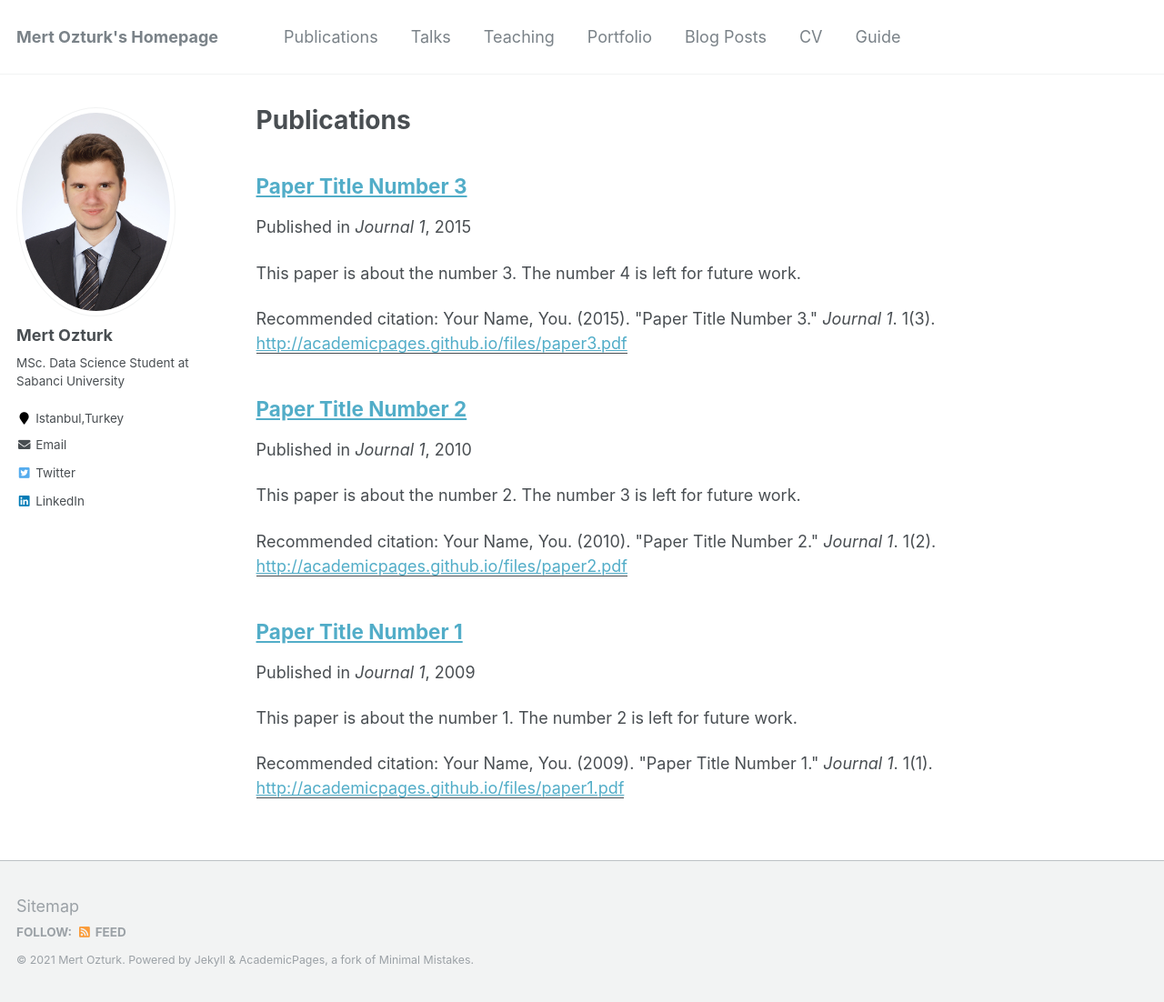
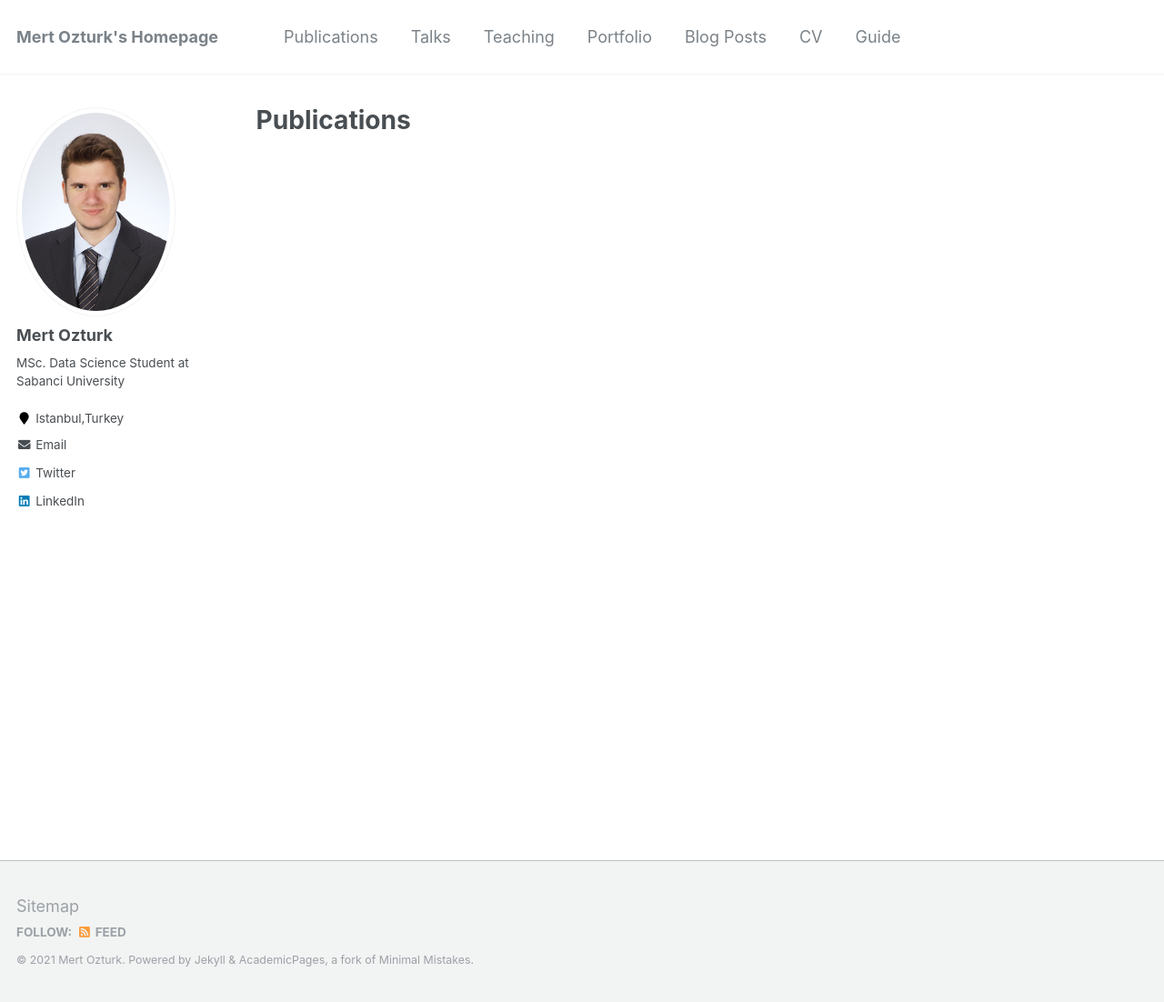
Before and after one commit to merttozturrk/merttozturrk.github.io, a Jekyll site: the page built from _pages/publications.md, in a window 1280 px wide and 1102 px high. Shown: the whole window at 91% size. Built offline with Jekyll 4.4.1, drawn with Linux system fonts in a browser that asks for light colours.

Commit message:
Publications

```diff
--- a/_publications/2009-10-01-paper-title-number-1.md
+++ /dev/null
@@ -1,15 +0,0 @@
----
-title: "Paper Title Number 1"
-collection: publications
-permalink: /publication/2009-10-01-paper-title-number-1
-excerpt: 'This paper is about the number 1. The number 2 is left for future work.'
-date: 2009-10-01
-venue: 'Journal 1'
-paperurl: 'http://academicpages.github.io/files/paper1.pdf'
-citation: 'Your Name, You. (2009). &quot;Paper Title Number 1.&quot; <i>Journal 1</i>. 1(1).'
----
-This paper is about the number 1. The number 2 is left for future work.
-
-[Download paper here](http://academicpages.github.io/files/paper1.pdf)
-
-Recommended citation: Your Name, You. (2009). "Paper Title Number 1." <i>Journal 1</i>. 1(1).
--- a/_publications/2010-10-01-paper-title-number-2.md
+++ /dev/null
@@ -1,15 +0,0 @@
----
-title: "Paper Title Number 2"
-collection: publications
-permalink: /publication/2010-10-01-paper-title-number-2
-excerpt: 'This paper is about the number 2. The number 3 is left for future work.'
-date: 2010-10-01
-venue: 'Journal 1'
-paperurl: 'http://academicpages.github.io/files/paper2.pdf'
-citation: 'Your Name, You. (2010). &quot;Paper Title Number 2.&quot; <i>Journal 1</i>. 1(2).'
----
-This paper is about the number 2. The number 3 is left for future work.
-
-[Download paper here](http://academicpages.github.io/files/paper2.pdf)
-
-Recommended citation: Your Name, You. (2010). "Paper Title Number 2." <i>Journal 1</i>. 1(2).
--- a/_publications/2015-10-01-paper-title-number-3.md
+++ /dev/null
@@ -1,15 +0,0 @@
----
-title: "Paper Title Number 3"
-collection: publications
-permalink: /publication/2015-10-01-paper-title-number-3
-excerpt: 'This paper is about the number 3. The number 4 is left for future work.'
-date: 2015-10-01
-venue: 'Journal 1'
-paperurl: 'http://academicpages.github.io/files/paper3.pdf'
-citation: 'Your Name, You. (2015). &quot;Paper Title Number 3.&quot; <i>Journal 1</i>. 1(3).'
----
-This paper is about the number 3. The number 4 is left for future work.
-
-[Download paper here](http://academicpages.github.io/files/paper3.pdf)
-
-Recommended citation: Your Name, You. (2015). "Paper Title Number 3." <i>Journal 1</i>. 1(3).
```
Also changed, not shown: _pages/about.md (+3 -3 lines), _portfolio/portfolio-1.md (deleted, +0 -7 lines), _portfolio/portfolio-2.html (deleted, +0 -7 lines), _talks/2012-03-01-talk-1.md (deleted, +0 -11 lines), _talks/2013-03-01-tutorial-1.md (deleted, +0 -13 lines).
